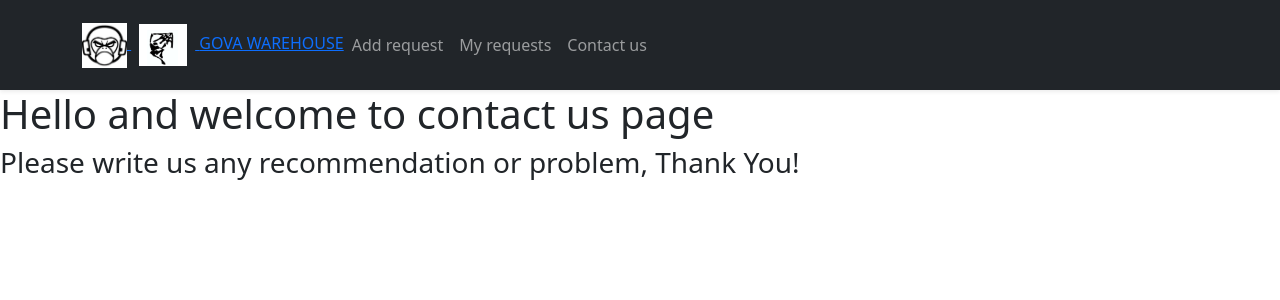
After one commit to eyalyehiely/warehouse-django, a Django app: page /contact/ in a window 1280 px wide. The commit adds this page. Shown: the top 300 px of the page. Run offline with Django 4.2, Linux system fonts and the light colour scheme; a user stored in the database is signed in.

Commit message:
third commit

```diff
--- a/main/admin.py
+++ b/main/admin.py
@@ -6,4 +6,6 @@ admin.site.register(Item)
 admin.site.site_header='Gova Warehouse'
 admin.site.site_title='Gova Warehouse'
 admin.site.register(Request)
+admin.site.register(Support)
+
 # admin.site.register(Return_items)
--- a/main/urls.py
+++ b/main/urls.py
@@ -5,4 +5,5 @@ urlpatterns = [
     path("",views.homepage, name="homepage"),
     path("login/",views.login, name="login"),
     path("request/",views.add_request, name="add_request"),
+  path("contact/",views.contact_us, name="contact_us"),
 ]
--- a/main/views.py
+++ b/main/views.py
@@ -35,3 +35,8 @@ def login(request):
 def add_request(request):
    request1 = {'request':'1'}
    return render(request,'templates/add_request.html',request1)
+
+
+@login_required(login_url="login/")
+def contact_us(request):
+   return render(request,'templates/contact_us.html')
--- a/templates/base.html
+++ b/templates/base.html
@@ -4,6 +4,7 @@
     <title>Gova Warehouse</title>
     <link rel="stylesheet" href="/static/base.css">
     <link href="https://cdn.jsdelivr.net/npm/bootstrap@5.3.1/dist/css/bootstrap.min.css" rel="stylesheet" integrity="sha384-4bw+/aepP/YC94hEpVNVgiZdgIC5+VKNBQNGCHeKRQN+PtmoHDEXuppvnDJzQIu9" crossorigin="anonymous">
+    <link rel="stylesheet" href="/static/base.css">
 </head>
 <body>
 
@@ -11,7 +12,7 @@
       <!-- Navigation menu goes here -->
     <nav class="navbar navbar-expand-lg py-3 navbar-dark bg-dark shadow-sm">
         <div class="container">
-          <a href="#" class="navbar-brand">
+          <a href="/" id = home_link>
               <!-- Logo Image -->
             <img src="\static\monkey.jpeg" width="45" alt="" class="d-inline-block align-middle mr-2">
             <img src="\static\tgh.jpeg" width="48" alt="" class="d-inline-block align-middle m-2">
@@ -24,9 +25,9 @@
 
           <div id="navbarSupportedContent" class="collapse navbar-collapse">
             <ul class="navbar-nav ml-auto">
-              <li class="nav-item"><a href="#" class="nav-link">Add request</a></li>
+              <li class="nav-item"><a href="/request/" class="nav-link">Add request</a></li>
               <li class="nav-item"><a href="#" class="nav-link">My requests</a></li>
-              <li class="nav-item"><a href="#" class="nav-link">Contact us</a></li>
+              <li class="nav-item"><a href="/contact/" class="nav-link">Contact us</a></li>
             </ul>
           </div>
         </div>
--- /dev/null
+++ b/templates/contact_us.html
@@ -0,0 +1,8 @@
+<!-- NAVBAR-->
+{% extends 'base.html' %}
+{% block navbar %}
+<h1>Hello and welcome to contact us page </h1>
+<h3>Please write us any recommendation or problem, Thank You!</h3>
+<div onclick=""></div>
+
+{% endblock %}
--- a/templates/homepage.html
+++ b/templates/homepage.html
@@ -13,4 +13,3 @@
     </div>
   </div>
 {% endblock %}
-    <script src="https://cdn.jsdelivr.net/npm/bootstrap@5.3.1/dist/js/bootstrap.bundle.min.js" integrity="sha384-HwwvtgBNo3bZJJLYd8oVXjrBZt8cqVSpeBNS5n7C8IVInixGAoxmnlMuBnhbgrkm" crossorigin="anonymous"></script>
```
Also changed, not shown: main/models.py (+10 -0 lines), static/add_requst.css (deleted, +0 -13 lines), templates/add_request.html (+2 -12 lines), db.sqlite3.
